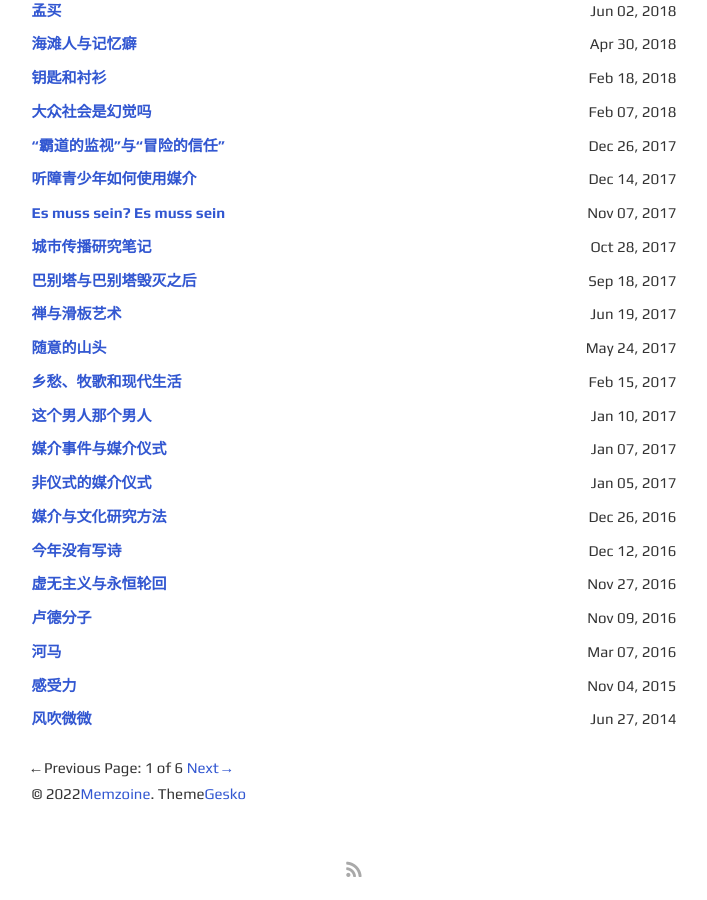
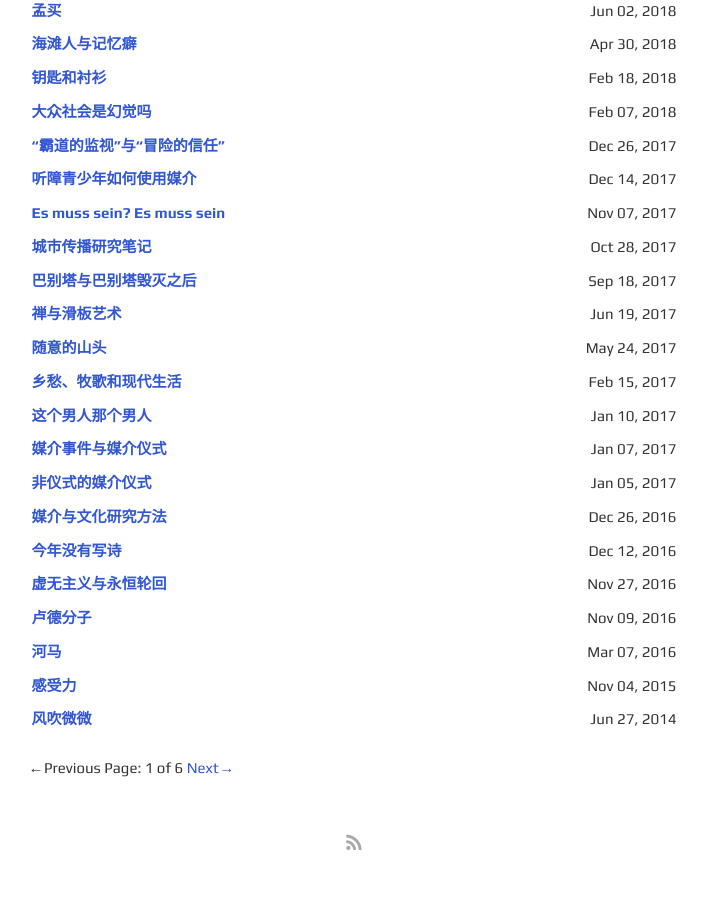
Before and after one commit to codyb1ue/codyb1ue.github.io, a Jekyll site: the page built from index.html, in a window 1280 px wide and 900 px high, scrolled down 1689 px. Shown: the whole window, without its empty margins (286-993 px from the left). Built offline with Jekyll 4.4.1, drawn with Linux system fonts in a browser that asks for light colours; the list of posts is cut into pages by our own code; after the commit the page ends 2563 px from its top, so only the background shows below that.

Commit message:
Update index.html

```diff
--- a/index.html
+++ b/index.html
@@ -64,7 +64,3 @@ layout: default
   {% endif %}
 
 </nav>
-
-<footer class="site-footer">
-  © {{ site.time | date: "%Y" }}<a href="{{ "/" | relative_url }}">{{ site.title }}</a>. Theme<a href="https://github.com/DavideBri/Gesko" target="_blank">Gesko</a>
-</footer>
```
